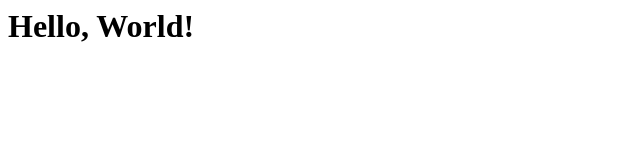
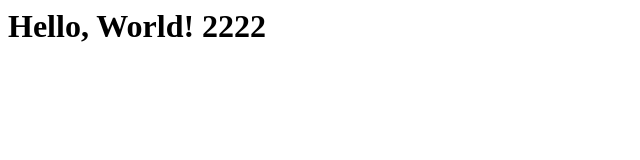
Before and after one commit to MarouaniALA/projectGit, a plain HTML site: page index.html in a window 1280 px wide. Shown: the whole page, without its empty margins (0-640 px from the left). Drawn offline with Linux system fonts and the light colour scheme.

Commit message:
index change

```diff
--- a/index.html
+++ b/index.html
@@ -1 +1 @@
-<h1>Hello, World!</h1>
+<h1>Hello, World! 2222</h1>
```
